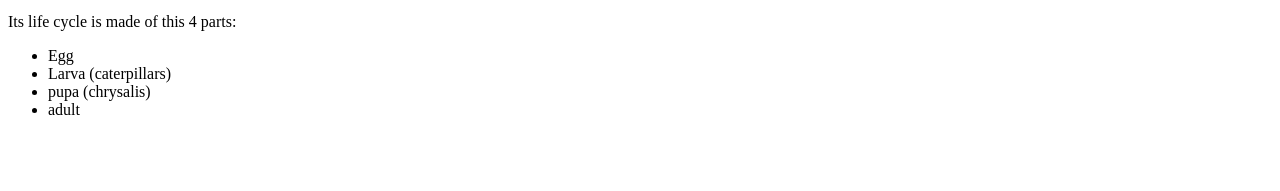
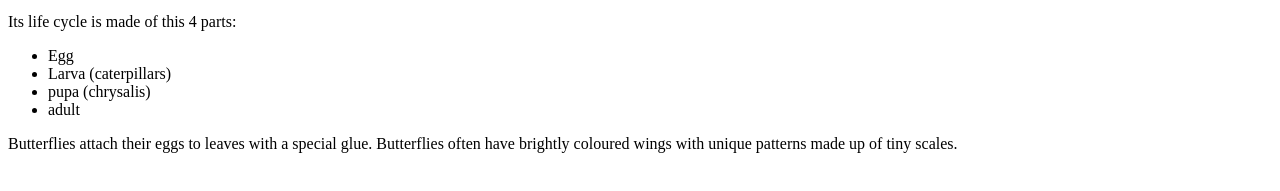
Before and after one commit to Anders3onne/FAVORITES, a plain HTML site: page my-favorite-animal.html in a window 1280 px wide. Shown: the part 439-630 px from the top of the page. Drawn offline with Linux system fonts and the light colour scheme.

Commit message:
add block elements

```diff
--- a/my-favorite-animal.html
+++ b/my-favorite-animal.html
@@ -15,6 +15,7 @@
     <li>pupa (chrysalis)</li>
     <li>adult</li>
 </ul>
+<p>Butterflies attach their eggs to leaves with a special glue. Butterflies often have brightly coloured wings with unique patterns made up of tiny scales.</p>
 
 </body>
 </html>
```
